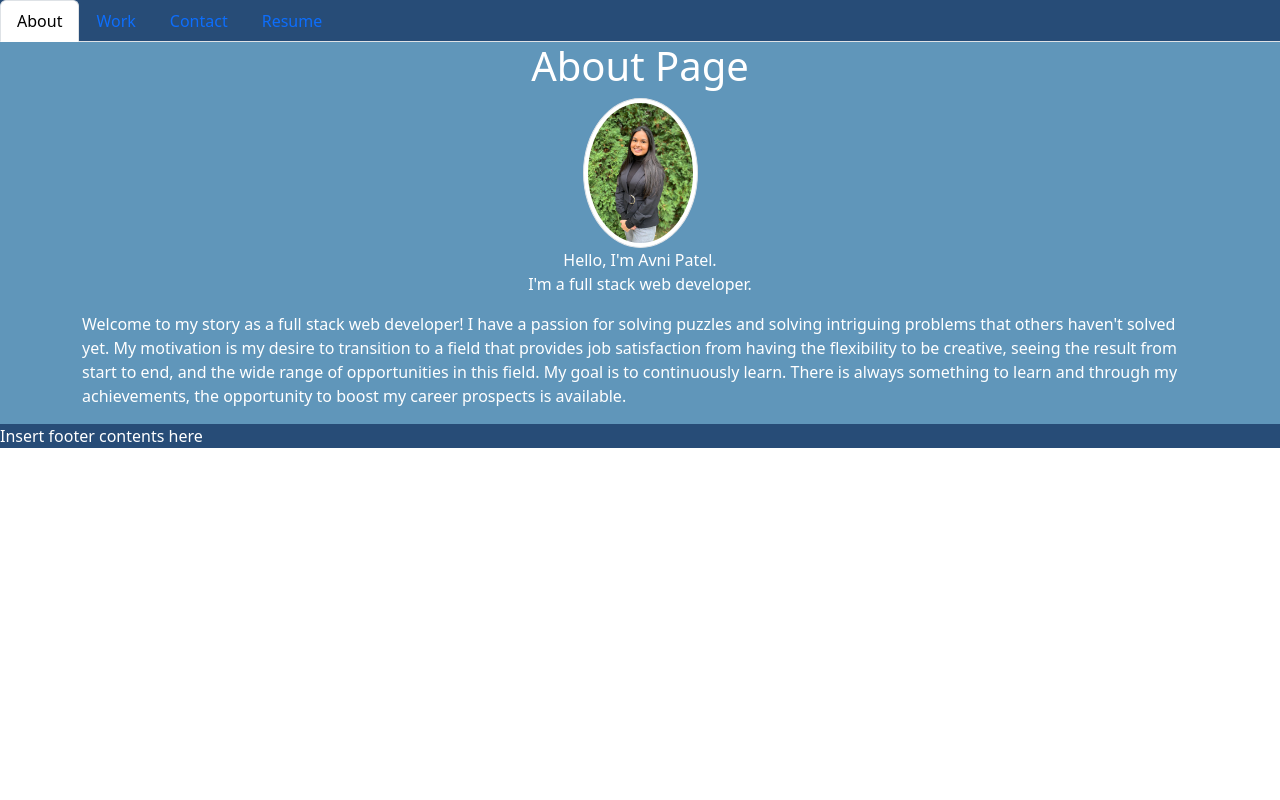
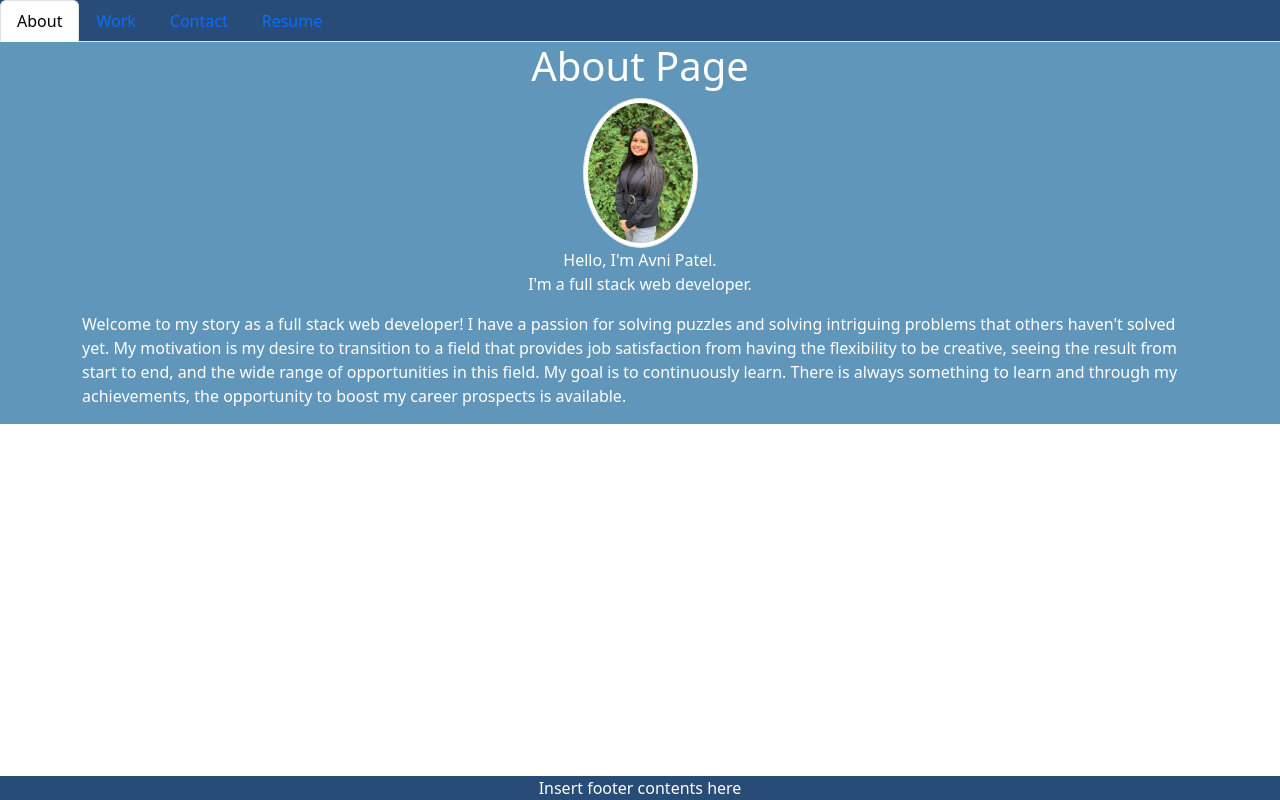
Before and after one commit to avni0000patel/React-Portfolio, a React (Create React App) app: page / in a window 1280 px wide. Built offline with nearby package versions, Linux system fonts and the light colour scheme.

Commit message:
css sticky footer

```diff
--- a/src/components/Footer.js
+++ b/src/components/Footer.js
@@ -4,6 +4,11 @@ export default function Footer() {
     const styles = {
         color: {
             backgroundColor: '#274C77',
+            textAlign: "center",
+            position: "fixed",
+            left: "0",
+            bottom: "0",
+            width: "100%"
         },
     };
     return (
```
